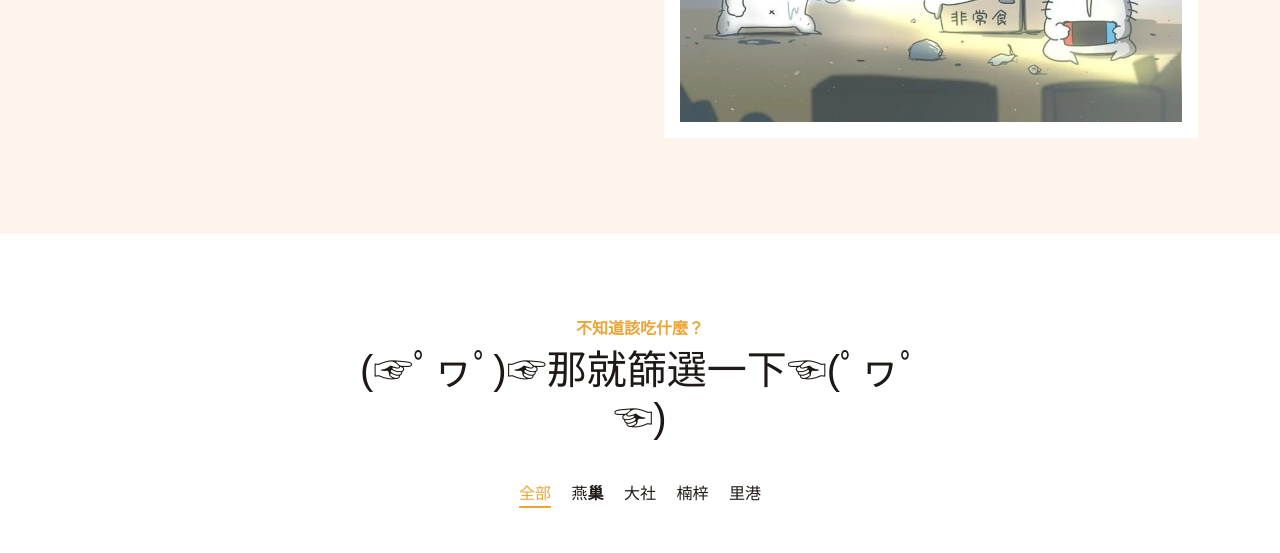
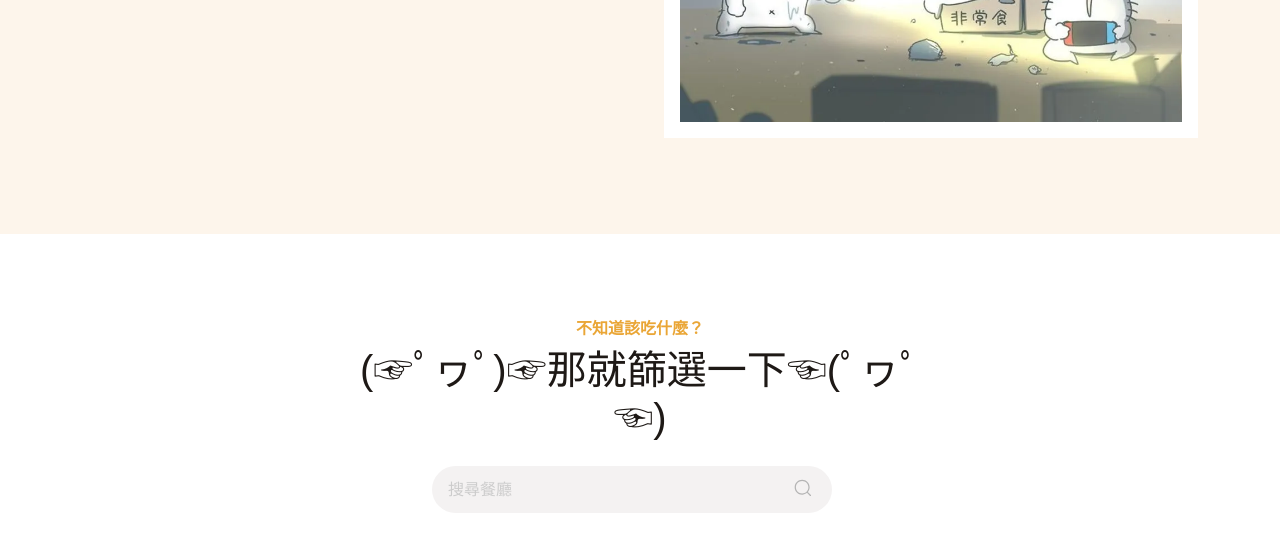
Before and after one commit to Joy-Yin/NKNU_Food_Map, a plain HTML site: page search.html in a window 1280 px wide. Shown: the part 384-937 px from the top of the page. Drawn offline with nearby package versions, Linux system fonts and the light colour scheme; grey boxes are pictures that could not be loaded; a web font is replaced by a local one.

Commit message:
搜尋用的框框

```diff
--- /dev/null
+++ b/css/search.css
@@ -0,0 +1,57 @@
+.search {
+  display: flex;
+  align-items: center;
+  justify-content: space-between;
+  text-align: center;
+  padding-left: 92px;
+}
+
+.search__input {
+  font-family: inherit;
+  font-size: inherit;
+  background-color: #f4f2f2;
+  border: none;
+  color: #646464;
+  padding: 0.7rem 1rem;
+  border-radius: 30px;
+  width: 25em;
+  transition: all ease-in-out .5s;
+  margin-right: -2rem;
+}
+
+.search__input:hover, .search__input:focus {
+  box-shadow: 0 0 1em #00000013;
+}
+
+.search__input:focus {
+  outline: none;
+  background-color: #f0eeee;
+}
+
+.search__input::-webkit-input-placeholder {
+  font-weight: 100;
+  color: #ccc;
+}
+
+.search__input:focus + .search__button {
+  background-color: #f0eeee;
+}
+
+.search__button {
+  position: relative;
+  right: 120px;
+  bottom: 2.5px;
+  border: none;
+  background-color: #f4f2f2;
+  margin-top: .1em;
+}
+
+.search__button:hover {
+  cursor: pointer;
+}
+
+.search__icon {
+  height: 1.3em;
+  width: 1.3em;
+  fill: #b4b4b4;
+}
--- a/search.html
+++ b/search.html
@@ -31,6 +31,7 @@
 
     <!-- Template Stylesheet -->
     <link href="css/style.css" rel="stylesheet">
+    <link href="css/search.css" rel="stylesheet">
 </head>
 
 <body>
@@ -108,8 +109,19 @@
             <div class="text-center mx-auto mb-5 wow fadeInUp" data-wow-delay="0.1s" style="max-width: 600px;">
                 <h6 class="text-primary">不知道該吃什麼？</h6>
                 <h1 class="mb-4" style="font-weight: 500;">(☞ﾟヮﾟ)☞那就篩選一下☜(ﾟヮﾟ☜)</h1>
+                <div class="search">
+                    <input type="text" class="search__input" placeholder="搜尋餐廳">
+                    <button class="search__button">
+                        <svg class="search__icon" aria-hidden="true" viewBox="0 0 25 25">
+                            <g>
+                                <path d="M21.53 20.47l-3.66-3.66C19.195 15.24 20 13.214 20 11c0-4.97-4.03-9-9-9s-9 4.03-9 9 4.03 9 9 9c2.215 0 4.24-.804 5.808-2.13l3.66 3.66c.147.146.34.22.53.22s.385-.073.53-.22c.295-.293.295-.767.002-1.06zM3.5 11c0-4.135 3.365-7.5 7.5-7.5s7.5 3.365 7.5 7.5-3.365 7.5-7.5 7.5-7.5-3.365-7.5-7.5z"></path>
+                            </g>
+                        </svg>
+                    </button>
+                </div>
             </div>
-            <div class="row mt-n2 wow fadeInUp" data-wow-delay="0.3s">
+
+            <!-- <div class="row mt-n2 wow fadeInUp" data-wow-delay="0.3s">
                 <div class="col-12 text-center">
                     <ul class="list-inline mb-5" id="portfolio-flters">
                         <li class="mx-2 active" data-filter="*">全部</li>
@@ -119,7 +131,7 @@
                         <li class="mx-2" data-filter=".forth">里港</li>
                     </ul>
                 </div>
-            </div>
+            </div>-->
             <div class="row g-4 portfolio-container wow fadeInUp" data-wow-delay="0.5s">
                 <div class="col-lg-4 col-md-6 portfolio-item first">
                     <div class="portfolio-img rounded overflow-hidden">
```
